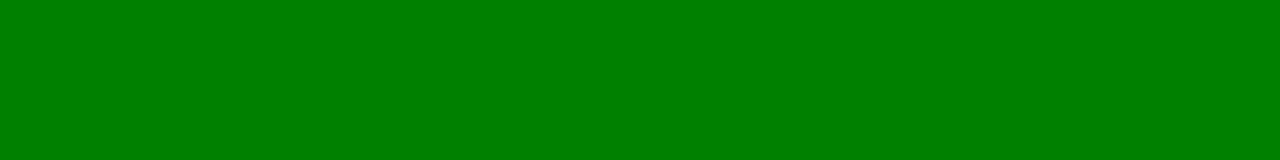
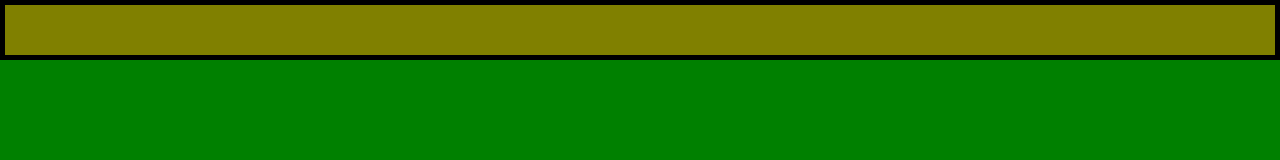
Before and after one commit to NeAnon/resizable-page, a plain HTML site: page index.html in a window 1280 px wide. Drawn offline with Linux system fonts and the light colour scheme.

Commit message:
add top bar

```diff
--- a/style.css
+++ b/style.css
@@ -1,3 +1,15 @@
 body{
     background-color: green;
+    margin:0px;
 }
+
+/* The position and size values are temporary and will be adjusted later. */
+
+.top-nav {
+    display: block;
+    position: relative;
+    background-color: #808000;
+    width: 100%-5px;
+    height: 50px;
+    border:black solid 5px;
+}
```
